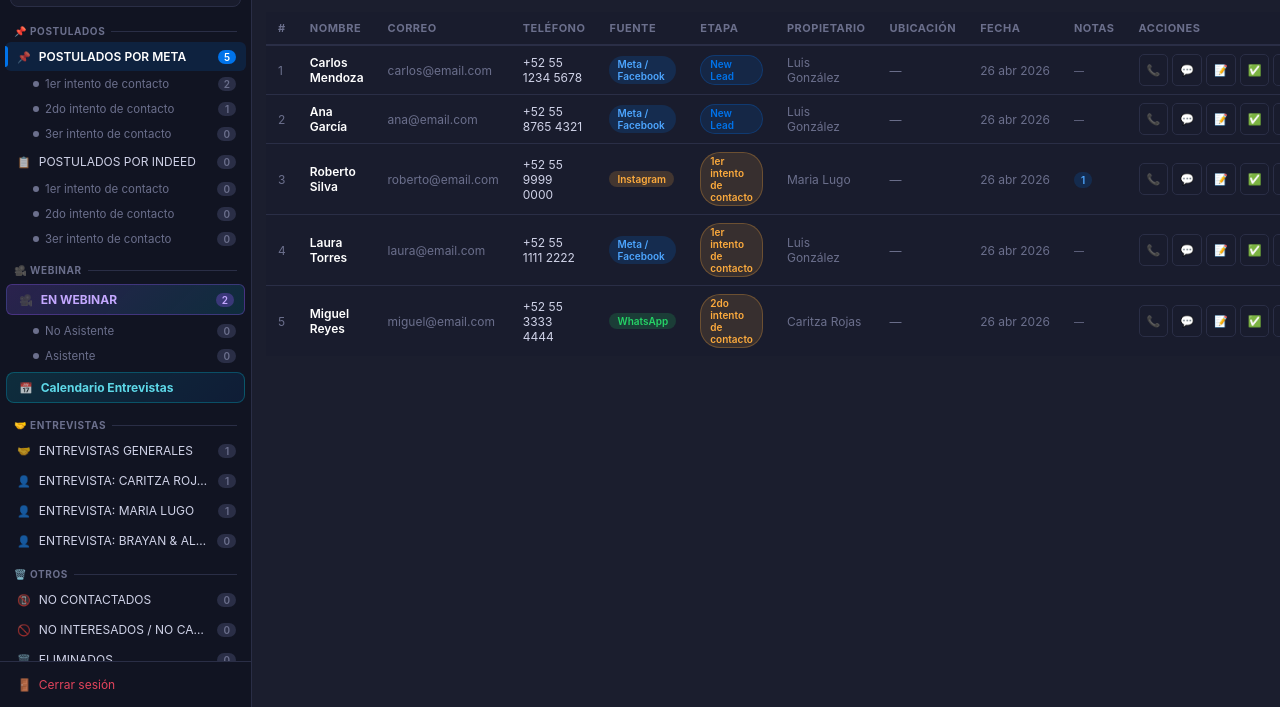
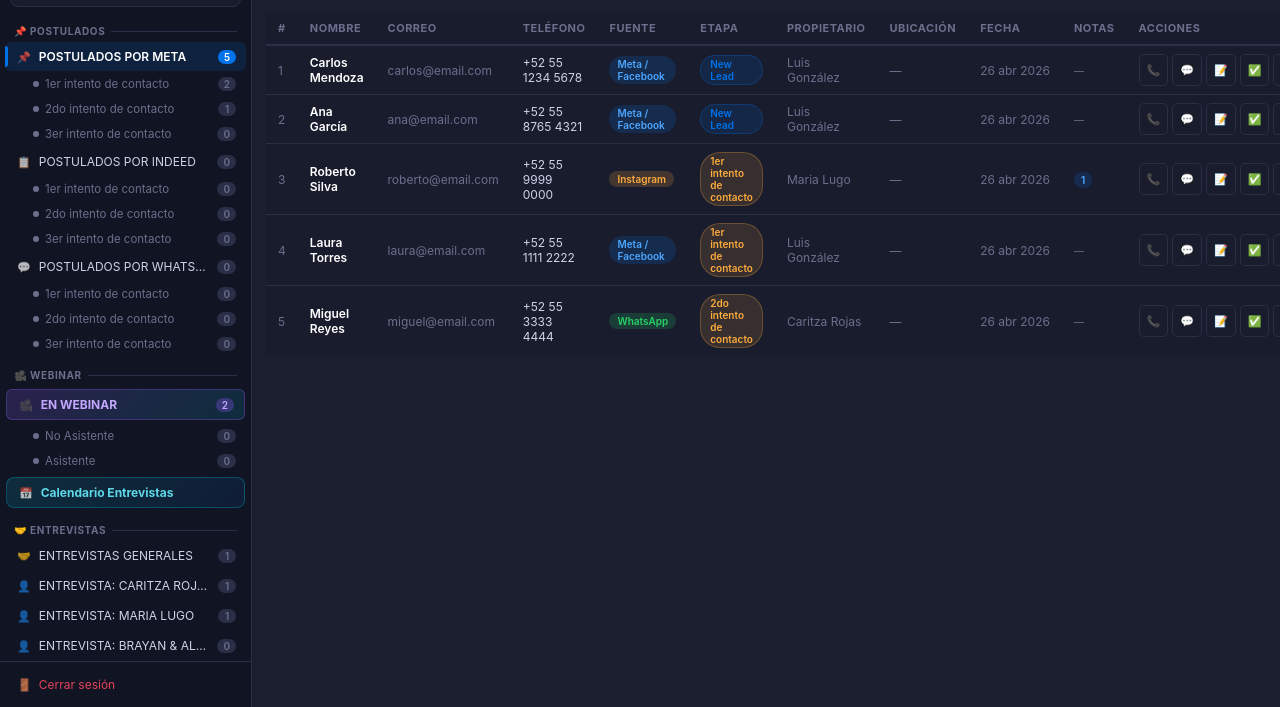
Before and after one commit to gonzalezluis-png/elite-reclutamiento, a plain HTML site: page index.html in a window 1280 px wide. Shown: the part 93-800 px from the top of the page. Drawn offline with nearby package versions, Linux system fonts and the light colour scheme.

Commit message:
feat: agregar pipeline Postulados por WhatsApp-Meta
Co-Authored-By: Claude Sonnet 4.6 <noreply@anthropic.com>

```diff
--- a/index.html
+++ b/index.html
@@ -725,6 +725,9 @@ const PIPELINES = [
   { id:'postulados-indeed', nombre:'POSTULADOS POR INDEED', icon:'📋', visible:true,
     tabs: makePostuladosTabs(),
     etapas:['New Lead','1er intento de contacto','2do intento de contacto','3er intento de contacto'] },
+  { id:'postulados-whatsapp-meta', nombre:'POSTULADOS POR WHATSAPP-META', icon:'💬', visible:true,
+    tabs: makePostuladosTabs(),
+    etapas:['New Lead','1er intento de contacto','2do intento de contacto','3er intento de contacto'] },
   { id:'en-webinar', nombre:'EN WEBINAR', icon:'🎥', visible:true,
     tabs: [
       { id:'inscrito', nombre:'Inscrito en Webinar', sidebar:false, tableView:true,
@@ -881,7 +884,7 @@ function renderSidebar() {
   const GROUPS = [
     {
       label: '📌 Postulados',
-      ids: ['postulados-meta','postulados-indeed']
+      ids: ['postulados-meta','postulados-indeed','postulados-whatsapp-meta']
     },
     {
       label: '🎥 Webinar',
```
